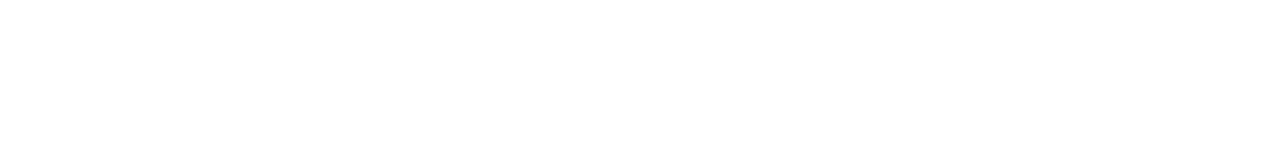
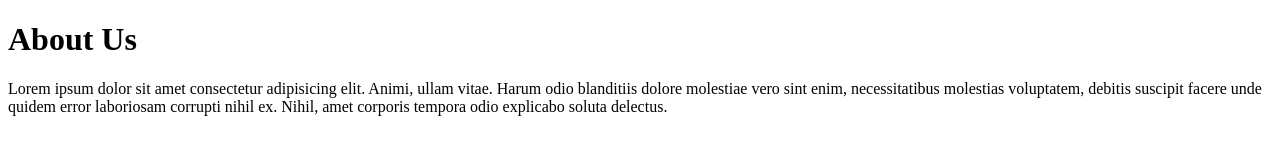
Before and after one commit to jatanassian/Gatsby_crash_course, a Gatsby site: page /about in a window 1280 px wide. Built offline with nearby package versions, Linux system fonts and the light colour scheme; Gatsby itself is replaced by a stand-in of ours.

Commit message:
add some random content to the page to test if it's displaying

```diff
--- a/src/pages/about.js
+++ b/src/pages/about.js
@@ -3,7 +3,8 @@ import React from 'react'
 const AboutPage = () => {
   return (
     <div>
-
+      <h1>About Us</h1>
+      <p>Lorem ipsum dolor sit amet consectetur adipisicing elit. Animi, ullam vitae. Harum odio blanditiis dolore molestiae vero sint enim, necessitatibus molestias voluptatem, debitis suscipit facere unde quidem error laboriosam corrupti nihil ex. Nihil, amet corporis tempora odio explicabo soluta delectus.</p>
     </div>
   )
 }
```
